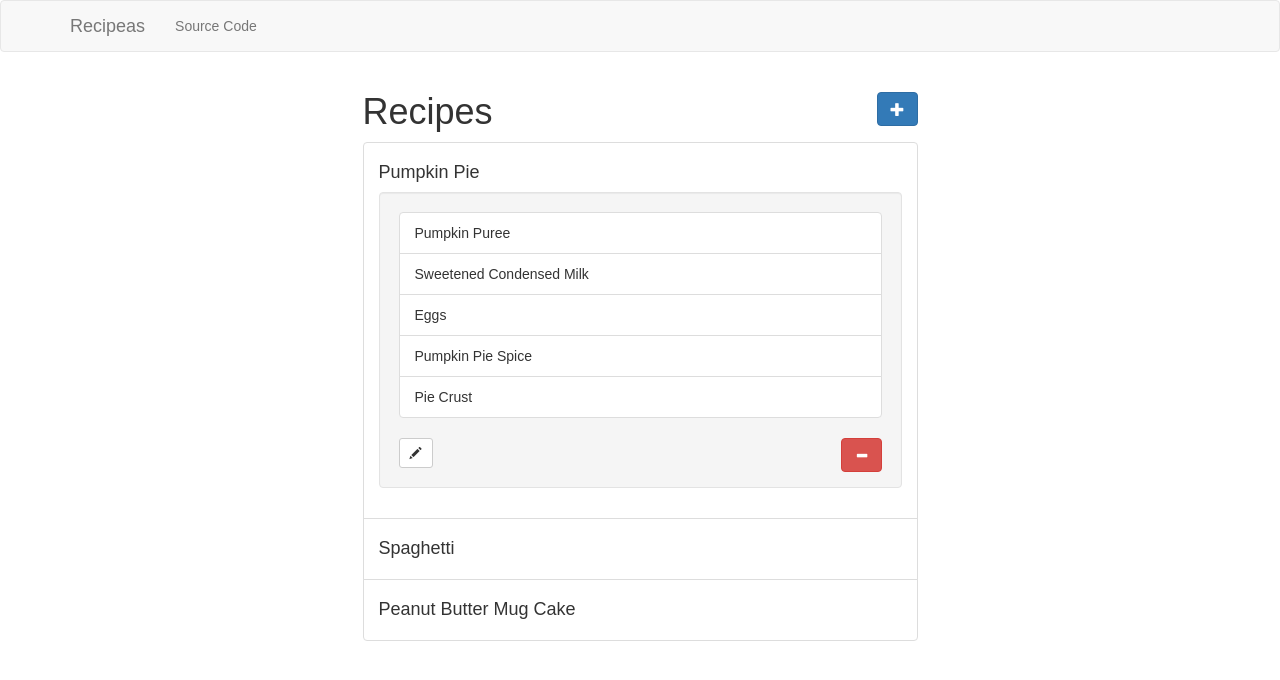
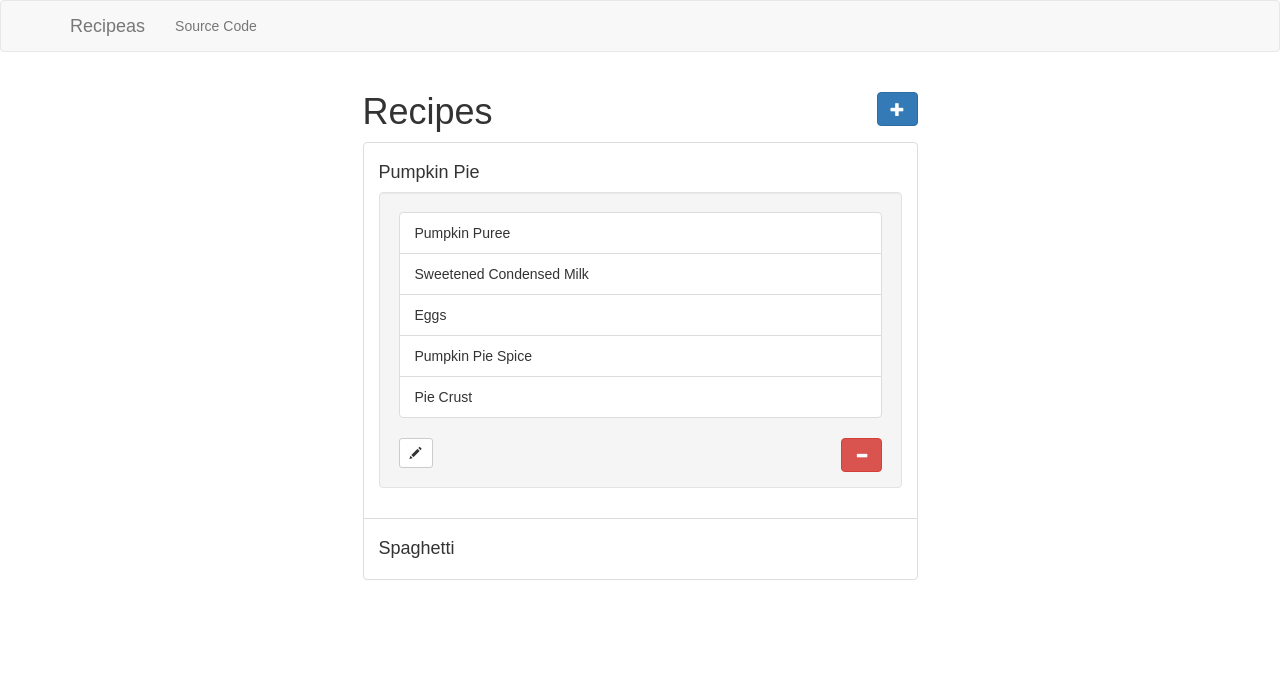
Before and after one commit to phuchle/recipeas, a React (Create React App) app: page / in a window 1280 px wide. Both pictures are taken after a click on the element "Pumpkin Pie". Shown: the top 680 px of the page. Built offline with nearby package versions, Linux system fonts and the light colour scheme.

Commit message:
Update recipes data structure in reducers and how it is displayed in RecipesList component.

```diff
--- a/src/components/ModifyTitle.js
+++ b/src/components/ModifyTitle.js
@@ -15,12 +15,13 @@ class ModifyTitle extends Component {
         allergens: this.props.titleDetails.allergens,
         servings: this.props.titleDetails.servings
       };
+    } else {
+      this.state = {
+        title: '',
+        allergens: '',
+        servings: ''
+      };
     }
-    this.state = {
-      title: '',
-      allergens: '',
-      servings: ''
-    };
 
     this.renderNextButton = this.renderNextButton.bind(this);
     this.handleTitleChange = this.handleTitleChange.bind(this);
--- a/src/components/Recipe.js
+++ b/src/components/Recipe.js
@@ -30,7 +30,7 @@ class Recipe extends Component {
               <MinusButton
                 className="pull-right delete-recipe"
                 bsStyle="danger"
-                onClick={ () =>
+                handleClick={() =>
                   this.props.removeRecipe(this.props.id)
                 }
               />
@@ -46,9 +46,7 @@ Recipe.propTypes = {
   title: PropTypes.string.isRequired,
   ingredients: PropTypes.array.isRequired,
   id: PropTypes.string.isRequired,
-  showEditRecipe: PropTypes.func.isRequired,
   removeRecipe: PropTypes.func.isRequired,
-  fillEditRecipeModal: PropTypes.func.isRequired
 };
 
 export default Recipe;
--- a/src/containers/RecipesList.js
+++ b/src/containers/RecipesList.js
@@ -18,104 +18,17 @@ export class RecipesList extends Component {
   constructor(props) {
     super(props);
 
-    this.state = {
-      displayAddRecipe: false,
-      displayEditRecipe: false,
-      activeRecipe: {
-        title: '',
-        ingredients: ''
-      },
-      targetId: ''
-    };
-    // methods that affect modal state
-    this.handleTitleChange = this.handleTitleChange.bind(this);
-    this.handleIngredientsChange = this.handleIngredientsChange.bind(this);
-    this.handleSubmit = this.handleSubmit.bind(this);
-    this.resetState = this.resetState.bind(this);
-    this.fillEditRecipeModal = this.fillEditRecipeModal.bind(this);
-
-    //methods that have to do with modal visibility
-    this.showAddRecipe = this.showAddRecipe.bind(this);
-    this.hideAddRecipe = this.hideAddRecipe.bind(this);
-    this.showEditRecipe = this.showEditRecipe.bind(this);
-    this.hideEditRecipe = this.hideEditRecipe.bind(this);
-
     // Makes a list of Recipe components
     this.renderList = this.renderList.bind(this);
-
-  }
-  handleTitleChange(event) {
-    this.setState({
-      ...this.state,
-      activeRecipe: {
-        ...this.state.activeRecipe,
-        title: event.target.value
-      }
-    });
-  }
-  handleIngredientsChange(event) {
-    this.setState({
-      ...this.state,
-      activeRecipe: {
-        ...this.state.activeRecipe,
-        ingredients: event.target.value
-      }
-    });
-  }
-  resetState() {
-    this.setState({
-      ...this.state,
-      activeRecipe: {
-        title: '',
-        ingredients: ''
-      },
-      targetId: ''
-    });
-  }
-  showAddRecipe() {
-    this.setState({ ...this.state, displayAddRecipe: true });
-  }
-  hideAddRecipe() {
-    this.setState({ ...this.state, displayAddRecipe: false }, () => this.resetState());
-  }
-  showEditRecipe() {
-    this.setState({ ...this.state, displayEditRecipe: true });
-  }
-  hideEditRecipe() {
-    this.setState({ ...this.state, displayEditRecipe: false }, () => this.resetState());
-  }
-  fillEditRecipeModal(id) {
-    const targetRecipe = this.props.recipes.find(recipe => {
-      return recipe.id === id;
-    });
-
-    this.setState({
-      ...this.state,
-      activeRecipe: {
-        title: targetRecipe.title,
-        ingredients: targetRecipe.ingredients
-      },
-      targetId: id
-    }, () => this.showEditRecipe());
-  }
-  handleSubmit(event) {
-    event.preventDefault();
-
-    if (this.state.displayAddRecipe) {
-      this.props.addRecipe(this.state.activeRecipe);
-    }
-    else if (this.state.displayEditRecipe) {
-      this.props.editRecipe(this.state.targetId, this.state.activeRecipe);
-    }
   }
   renderList() {
     const { removeRecipe } = this.props;
 
     return this.props.recipes.map(recipe => {
-      const ingredientsList = recipe.ingredients.split(',').map(ingredient => {
+      const ingredientsList = recipe.ingredients.map(ingredient => {
         return (
-          <ListGroupItem key={recipe.title + ingredient}>
-            { ingredient }
+          <ListGroupItem key={ingredient.id}>
+            { ingredient.name }
           </ListGroupItem>
         );
       });
@@ -123,11 +36,9 @@ export class RecipesList extends Component {
       return (
         <ListGroupItem key={recipe.title}>
           <Recipe
-            title={recipe.title}
+            title={recipe.titleDetails.title}
             ingredients={ingredientsList}
-            showEditRecipe={this.showEditRecipe}
             removeRecipe={removeRecipe}
-            fillEditRecipeModal={this.fillEditRecipeModal}
             id={recipe.id}
           />
         </ListGroupItem>
@@ -149,7 +60,7 @@ export class RecipesList extends Component {
           </span>
 
           <ListGroup>
-            { this.renderList() }
+            { this.props.recipes ? this.renderList() : 'Add a recipe!' }
           </ListGroup>
           </Col>
         </Row>
@@ -160,8 +71,6 @@ export class RecipesList extends Component {
 
 RecipesList.PropTypes = {
   recipes: PropTypes.array.isRequired,
-  addRecipe: PropTypes.func.isRequired,
-  editRecipe: PropTypes.func.isRequired,
   removeRecipe: PropTypes.func.isRequired
 };
 
@@ -172,7 +81,7 @@ const mapStateToProps = state => {
 };
 
 const mapDispatchToProps = dispatch => {
-  return bindActionCreators({ addRecipe, editRecipe, removeRecipe }, dispatch);
+  return bindActionCreators({ removeRecipe }, dispatch);
 };
 
 export default connect(
--- a/src/reducers/Recipes.js
+++ b/src/reducers/Recipes.js
@@ -3,18 +3,30 @@ import { v4 } from 'uuid';
 
 export const defaultRecipes = [
   {
-    title: 'Pumpkin Pie',
-    ingredients: 'Pumpkin Puree, Sweetened Condensed Milk, Eggs, Pumpkin Pie Spice, Pie Crust',
+    titleDetails: {
+      title: 'Pumpkin Pie',
+      servings: '4',
+      allergens: 'Eggs, Milk'
+    },
+    ingredients: [
+      { name: 'Pumpkin Puree'},
+      { name: 'Sweetened Condensed Milk' },
+      { name: 'Eggs' },
+      { name: 'Pumpkin Pie Spice' },
+      { name: 'Pie Crust'}
+    ],
     id: v4()
   },
   {
-    title: 'Spaghetti',
-    ingredients: 'Noodles, Pasta Sauce, Meatballs',
-    id: v4()
-  },
-  {
-    title: 'Peanut Butter Mug Cake',
-    ingredients: 'Peanut Butter, Eggs, Baking Powder, Sugar',
+    titleDetails: {
+      title: 'Spaghetti',
+      ingredients: 'Noodles, Pasta Sauce, Meatballs',
+    },
+    ingredients: [
+      { name: 'Noodles' },
+      { name: 'Pasta Sauce' },
+      { name: 'Meatballs' }
+    ],
     id: v4()
   }
 ];
```
